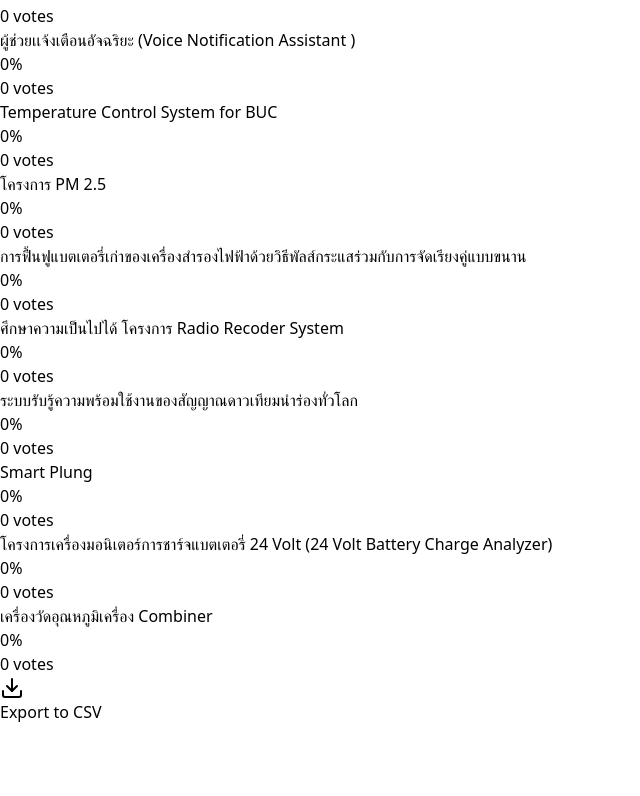
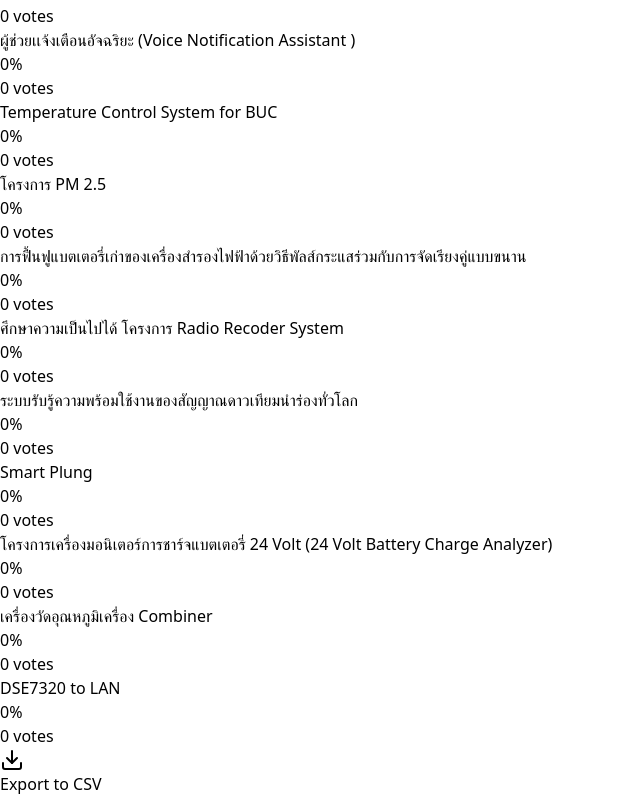
Before and after one commit to Jaylaelike/vote-app-tpbs, a React (Vite) app: page / in a window 1280 px wide. Shown: the part 452-1248 px from the top of the page, without its empty margins (0-640 px from the left). Before the commit the page ends 1176 px from the top, so only its background shows below. Built offline with nearby package versions, Linux system fonts and the light colour scheme; no server answers.

Commit message:
first commit

```diff
--- a/src/page/CreativeVote.tsx
+++ b/src/page/CreativeVote.tsx
@@ -108,8 +108,11 @@ function CreativeVote() {
     },
     {
       id: "ruby",
-      title:
-        "เครื่องวัดอุณหภูมิเครื่อง Combiner ",
+      title: "เครื่องวัดอุณหภูมิเครื่อง Combiner ",
+    },
+    {
+      id: "rails",
+      title: "DSE7320 to LAN",
     },
   ];
 
--- a/src/page/PopularVote.tsx
+++ b/src/page/PopularVote.tsx
@@ -110,6 +110,10 @@ function PopularVote() {
       id: "ruby",
       title: "เครื่องวัดอุณหภูมิเครื่อง Combiner ",
     },
+    {
+      id: "rails",
+      title: "DSE7320 to LAN",
+    },
   ];
 
   return (
```
